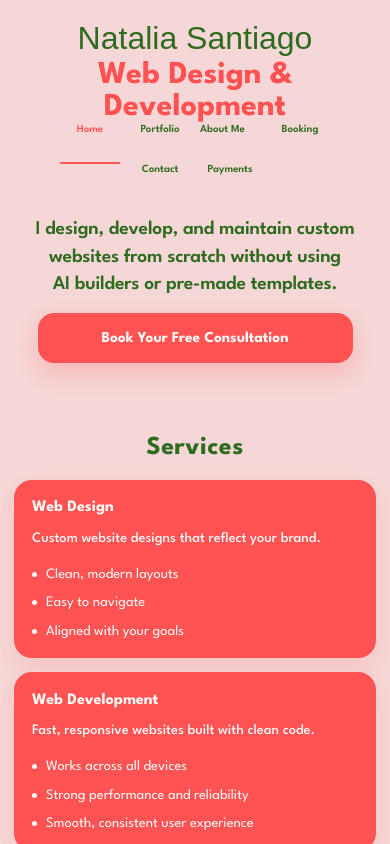
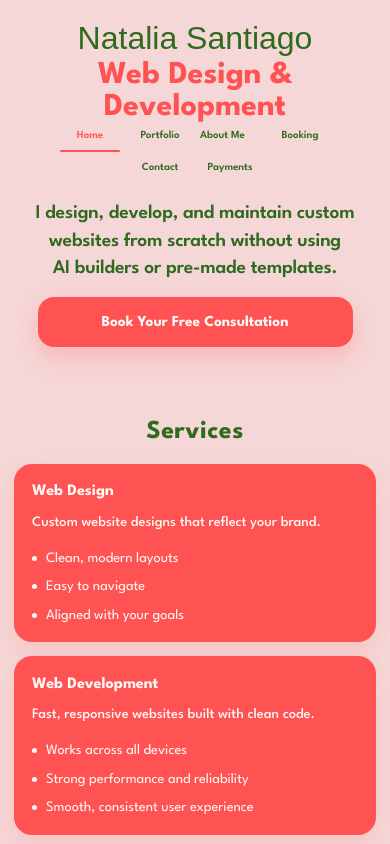
Before and after one commit to natalia-santiago/myportfolio-site, a Next.js app: page / in a window 390 px wide. Shown: the top 844 px of the page. Built offline with nearby package versions, Linux system fonts and the light colour scheme; a web font is replaced by a local one.

Commit message:
UX mobile navigation fixed

```diff
--- a/app/globals.css
+++ b/app/globals.css
@@ -2899,7 +2899,7 @@ a {
 
   .main-nav {
     width: 100%;
-    margin-top: 14px;
+    margin-top: 10px;
     display: flex;
     justify-content: center;
   }
@@ -2934,18 +2934,23 @@ a {
   .nav-link,
   .nav-dropdown-trigger {
     display: flex !important;
-    align-items: flex-start;
+    align-items: center;
     justify-content: center;
-    min-height: 32px;
+    min-height: 24px;
     font-size: 0.7rem !important;
-    line-height: 1.05 !important;
+    line-height: 1 !important;
     white-space: normal !important;
     text-align: center;
+    padding: 0 !important;
   }
 
   .nav-link-text {
-    display: block;
-    width: 100%;
+    display: inline-block;
+  }
+
+  .main-menu a.active-menu-link::after,
+  .nav-dropdown-trigger.active-menu-link::after {
+    bottom: -4px;
   }
 
   .nav-dropdown-menu {
```
